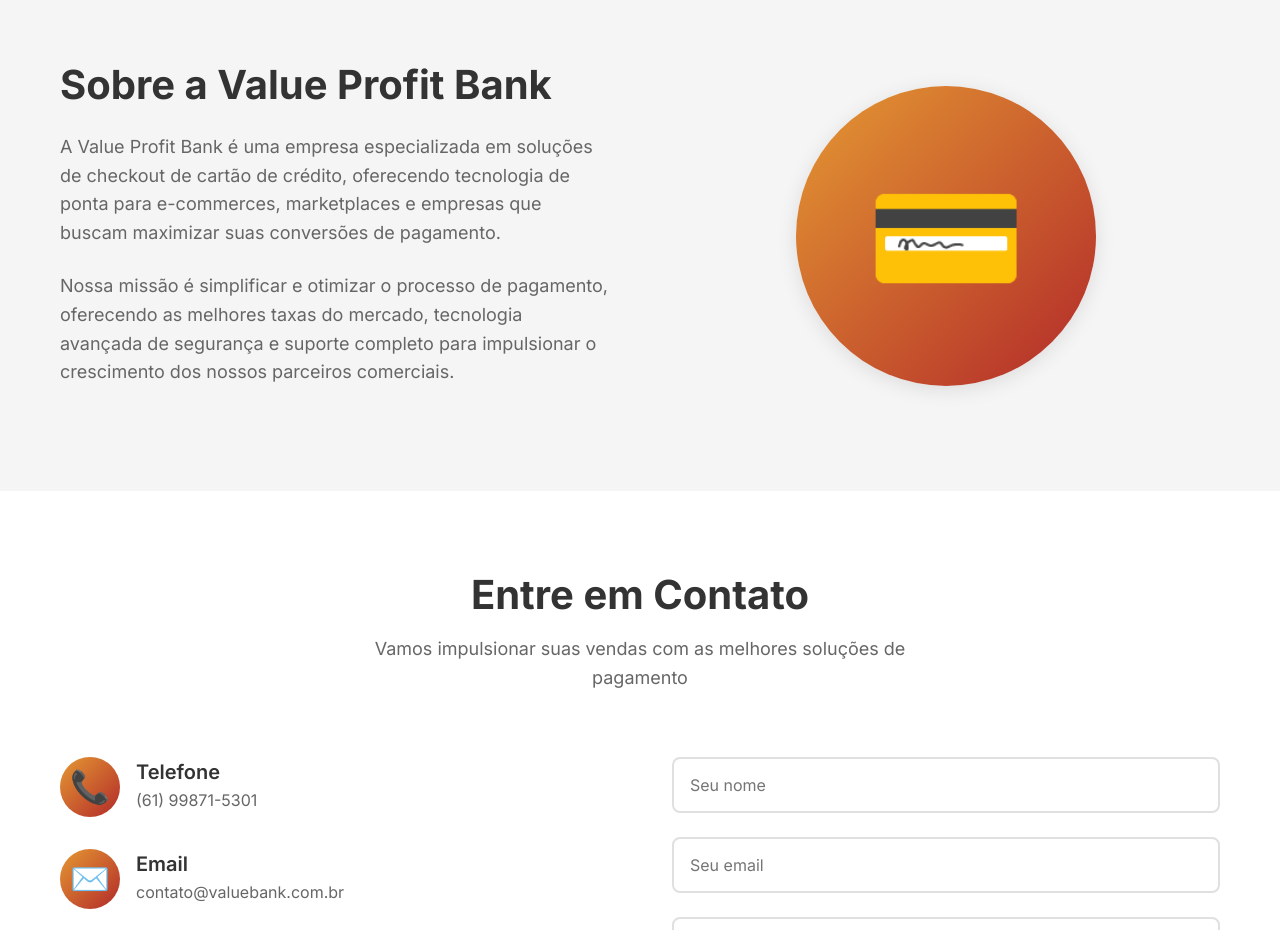
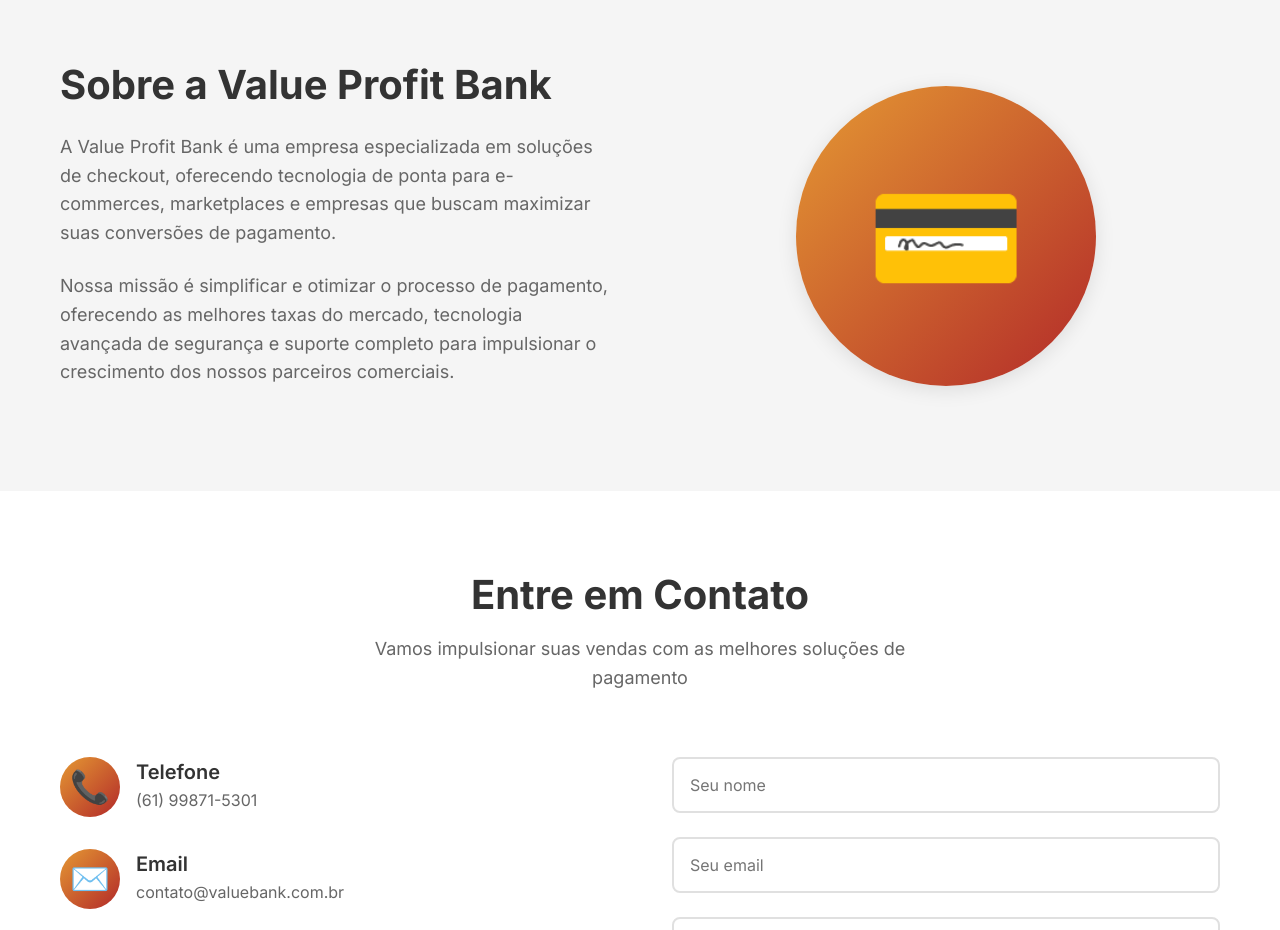
Before and after one commit to sistemasidib/SiteValue, a React (Vite) app: page / in a window 1280 px wide. Shown: the part 1780-2710 px from the top of the page. Built offline with nearby package versions, Linux system fonts and the light colour scheme.

Commit message:
att texto

```diff
--- a/src/App.tsx
+++ b/src/App.tsx
@@ -210,7 +210,7 @@ function App() {
               <h2>Sobre a Value Profit Bank</h2>
               <p>
                 A Value Profit Bank é uma empresa especializada em soluções de
-                checkout de cartão de crédito, oferecendo tecnologia de ponta
+                checkout, oferecendo tecnologia de ponta
                 para e-commerces, marketplaces e empresas que buscam maximizar
                 suas conversões de pagamento.
               </p>
```
